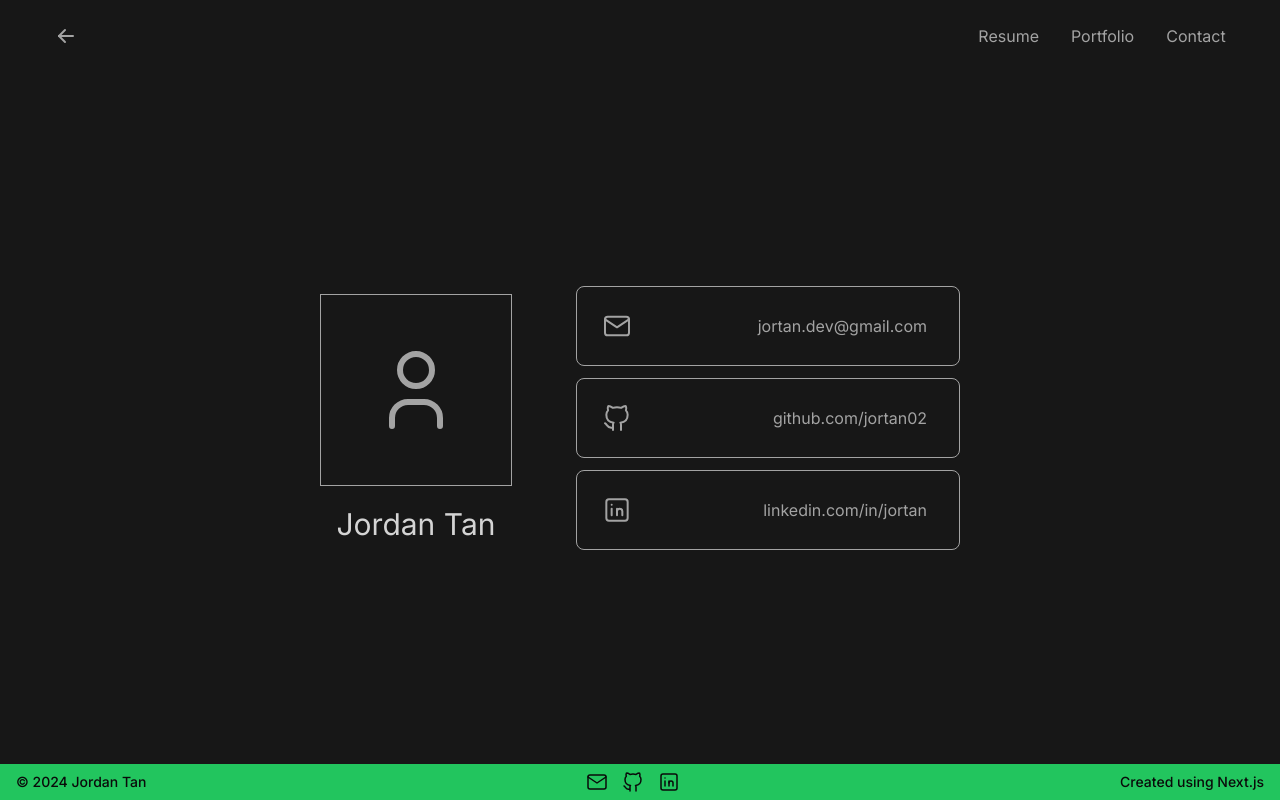
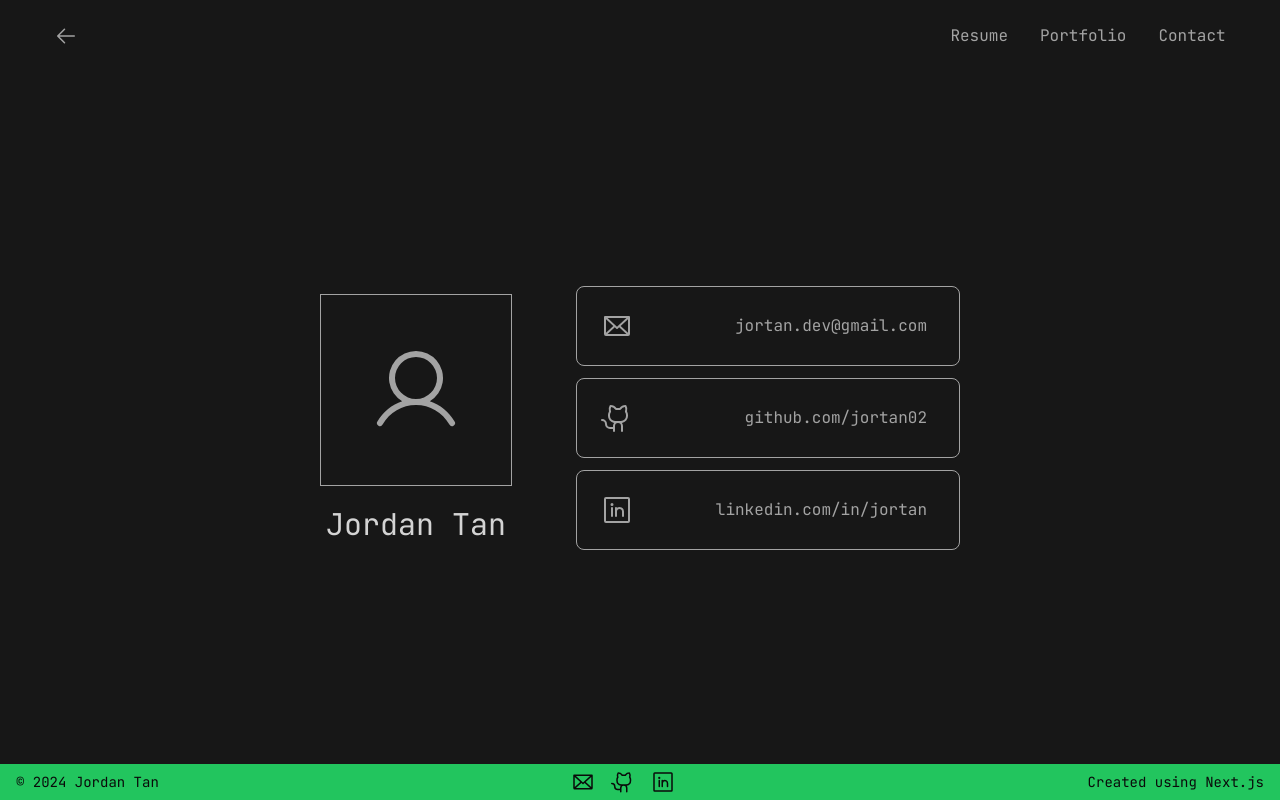
Before and after one commit to jortan02/jortan.dev, a Next.js app: page /contact in a window 1280 px wide. Built offline with nearby package versions, Linux system fonts and the light colour scheme.

Commit message:
Changed font and icons Cleaned up code Added screenshot to jortan.dev

```diff
--- a/package.json
+++ b/package.json
@@ -9,6 +9,7 @@
         "lint": "next lint"
     },
     "dependencies": {
+        "@phosphor-icons/react": "^2.0.15",
         "@tabler/icons-react": "^2.45.0",
         "@tsparticles/react": "^3.0.0",
         "@tsparticles/slim": "^3.0.3",
--- a/src/app/contact/page.tsx
+++ b/src/app/contact/page.tsx
@@ -1,11 +1,11 @@
 import { contactInfo } from "@/constants/contactInfo";
 import { ContactCard } from "@/components/ContactCard";
 import {
-    IconUser,
-    IconMail,
-    IconBrandGithub,
-    IconBrandLinkedin,
-} from "@tabler/icons-react";
+    User,
+    Envelope,
+    GithubLogo,
+    LinkedinLogo,
+} from "@phosphor-icons/react/dist/ssr";
 import { Navigation } from "@/components/Navigation";
 import { Footer } from "@/components/Footer";
 
@@ -22,7 +22,7 @@ export default async function ContactIndex() {
                     <div className="py-16 w-full flex flex-col md:flex-row items-center justify-center space-y-4 md:space-y-0 md:space-x-16">
                         <div className="text-center flex flex-col justify-center space-y-5">
                             <div className="w-48 h-48 flex items-center justify-center border border-neutral-400 text-neutral-400">
-                                <IconUser
+                                <User
                                     size={96}
                                     strokeWidth={strokeWidth}
                                     // color="#101010"
@@ -32,17 +32,17 @@ export default async function ContactIndex() {
                         </div>
                         <div className="md:w-3/5 min-w-fit flex flex-col space-y-3">
                             <ContactCard
-                                icon={<IconMail size={cardIconSize} strokeWidth={strokeWidth}/>}
+                                icon={<Envelope size={cardIconSize} strokeWidth={strokeWidth}/>}
                                 link={`mailto:${contactInfo.email}`}
                                 name={contactInfo.email}
                             />
                             <ContactCard
-                                icon={<IconBrandGithub size={cardIconSize} strokeWidth={strokeWidth}/>}
+                                icon={<GithubLogo size={cardIconSize} strokeWidth={strokeWidth}/>}
                                 link={`https://${contactInfo.github}`}
                                 name={contactInfo.github}
                             />
                             <ContactCard
-                                icon={<IconBrandLinkedin size={cardIconSize} strokeWidth={strokeWidth}/>}
+                                icon={<LinkedinLogo size={cardIconSize} strokeWidth={strokeWidth}/>}
                                 link={`https://${contactInfo.linkedin}`}
                                 name={contactInfo.linkedin}
                             />
--- a/src/app/layout.tsx
+++ b/src/app/layout.tsx
@@ -1,8 +1,13 @@
 import type { Metadata } from "next";
-import { Inter } from "next/font/google";
+import { JetBrains_Mono } from "next/font/google";
 import "./globals.scss";
 
-const inter = Inter({ subsets: ["latin"] });
+const font = JetBrains_Mono({
+    weight: ["400", "700"],
+    style: ["normal", "italic"],
+    subsets: ["latin"],
+    display: "swap",
+});
 
 export const metadata: Metadata = {
     title: {
@@ -19,9 +24,7 @@ export default function RootLayout({
 }) {
     return (
         <html lang="en">
-            <body className={`${inter.className}`}>
-                {children}
-            </body>
+            <body className={`${font.className}`}>{children}</body>
         </html>
     );
 }
--- a/src/components/ContactCircle.tsx
+++ /dev/null
@@ -1,15 +0,0 @@
-interface ContactCircleProps {
-    icon: React.ReactNode;
-    link: string;
-}
-
-export const ContactCircle: React.FC<ContactCircleProps> = ({
-    icon,
-    link,
-}) => {
-    return (
-        <a href={link} target="_blank">
-            {icon}
-        </a>
-    );
-};
--- a/src/components/Footer.tsx
+++ b/src/components/Footer.tsx
@@ -1,33 +1,34 @@
 import { contactInfo } from "@/constants/contactInfo";
 import React from "react";
 import {
-    IconMail,
-    IconBrandGithub,
-    IconBrandLinkedin,
-} from "@tabler/icons-react";
-import { ContactCircle } from "./ContactCircle";
-
-const strokeWidth = 1.5
+    Envelope,
+    GithubLogo,
+    LinkedinLogo,
+} from "@phosphor-icons/react/dist/ssr";
 
 export const Footer = () => {
     return (
         <footer className="h-[36px] px-4 py-1.5 mt-auto text-sm font-medium bg-green-500 text-neutral-950 flex items-center justify-between md:flex-row">
-            <span>
-                &copy; {new Date().getFullYear()} Jordan Tan
-            </span>
-            <div className="items-center justify-center space-x-3 hidden md:flex">
-                <ContactCircle
-                    icon={<IconMail strokeWidth={strokeWidth} className="duration-200 hover:text-neutral-700"/>}
-                    link={`mailto:${contactInfo.email}`}
-                />
-                <ContactCircle
-                    icon={<IconBrandGithub strokeWidth={strokeWidth} className="duration-200 hover:text-neutral-700"/>}
-                    link={`https://${contactInfo.github}`}
-                />
-                <ContactCircle
-                    icon={<IconBrandLinkedin strokeWidth={strokeWidth} className="duration-200 hover:text-neutral-700"/>}
-                    link={`https://${contactInfo.linkedin}`}
-                />
+            <span>&copy; {new Date().getFullYear()} Jordan Tan</span>
+            <div className="items-center justify-center space-x-4 hidden md:flex">
+                <a href={`mailto:${contactInfo.email}`} target="_blank">
+                    <Envelope
+                        size={24}
+                        className="duration-200 hover:text-neutral-700"
+                    />
+                </a>
+                <a href={`https://${contactInfo.github}`} target="_blank">
+                    <GithubLogo
+                        size={24}
+                        className="duration-200 hover:text-neutral-700"
+                    />
+                </a>
+                <a href={`https://${contactInfo.linkedin}`} target="_blank">
+                    <LinkedinLogo
+                        size={24}
+                        className="duration-200 hover:text-neutral-700"
+                    />
+                </a>
             </div>
             <span>Created using Next.js</span>
         </footer>
--- a/src/components/Navigation.tsx
+++ b/src/components/Navigation.tsx
@@ -1,6 +1,6 @@
 "use client";
 import { resumeInfo } from "@/constants/resumeInfo";
-import { IconArrowLeft } from "@tabler/icons-react";
+import { ArrowLeft } from "@phosphor-icons/react/dist/ssr";
 import Link from "next/link";
 import { usePathname } from "next/navigation";
 import React, { useEffect, useRef, useState } from "react";
@@ -62,7 +62,7 @@ export const Navigation: React.FC = () => {
                         usePathname() !== "/" ? "visible" : "hidden"
                     }`}
                 >
-                    <IconArrowLeft className="w-6 h-6" />
+                    <ArrowLeft className="w-6 h-6" />
                 </Link>
             </div>
         </header>
```
Also changed, not shown: src/content/portfolio/jortan.dev.md (+3 -0 lines), public/images/portfolio/jortan.dev.png (added), 1 other file (tests, documents, lock files or other folders).
